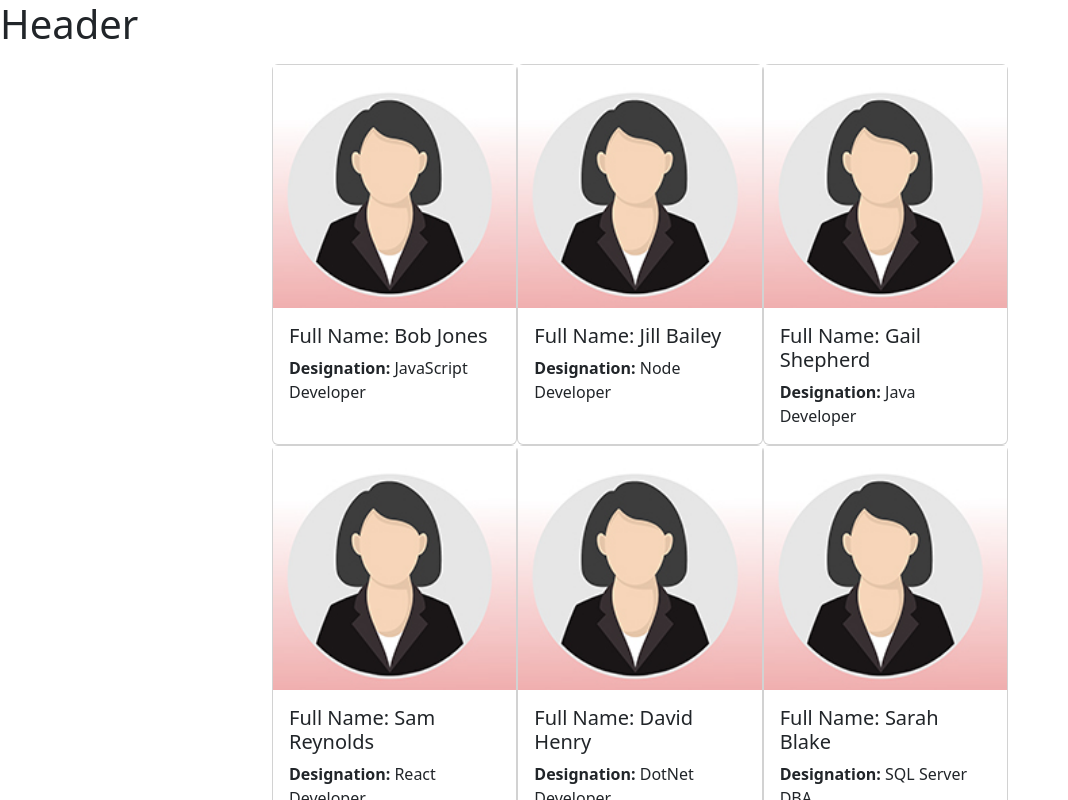
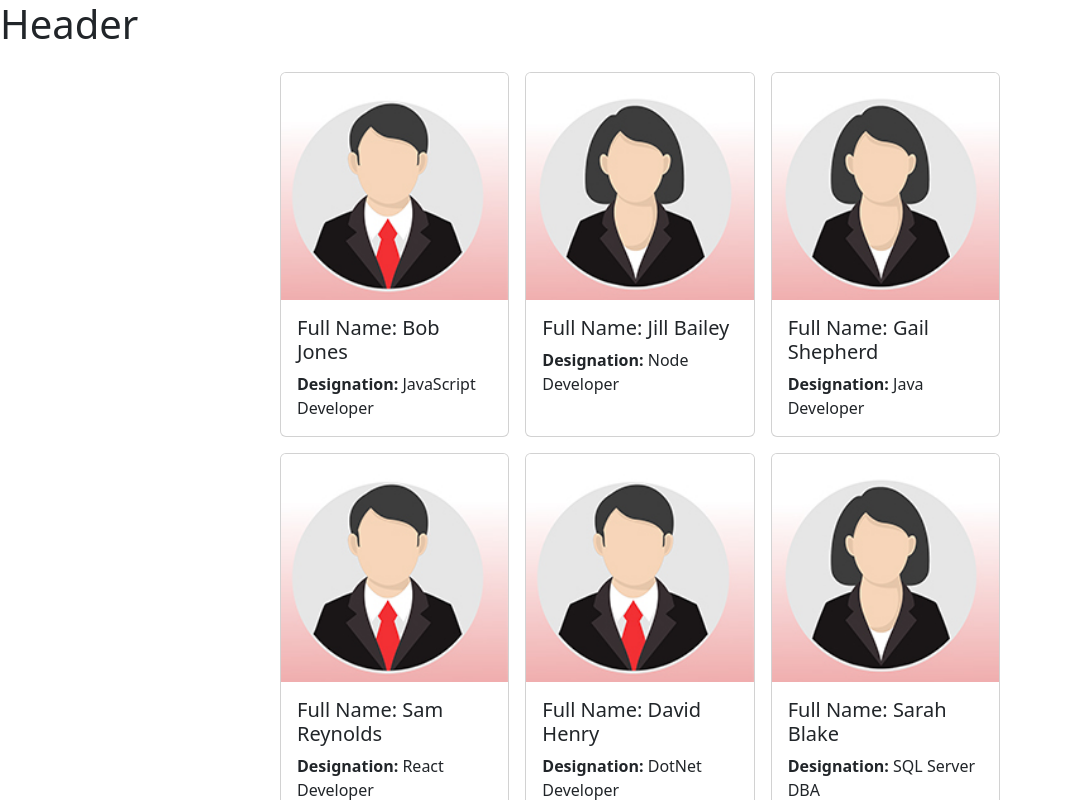
Before and after one commit to cmthecoder/team-allocation-app, a React (Create React App) app: page / in a window 1280 px wide. Shown: the top 800 px of the page, without its empty margins (0-1068 px from the left). Built offline with nearby package versions, Linux system fonts and the light colour scheme.

Commit message:
display the avatar based on the gender

```diff
--- a/src/Employees.jsx
+++ b/src/Employees.jsx
@@ -96,8 +96,10 @@ const Employees = () => {
           <div className="card-collection">
             {
               employees.map((employee) => (
-                <div key={employee.id} id={employee.id} className='card'>
-                  <img src={femaleProfile} alt="female avatar" />
+                <div key={employee.id} id={employee.id} className='card m-2' style={{cursor: 'pointer'}}>
+
+                  {(employee.gender === 'male') ? <img src={maleProfile} alt="male avatar" className="card-img-top"/> : <img src={femaleProfile} alt="female avatar" className="card-img-top" />}
+
                   <div className="card-body">
                     <h5 className="card-title">Full Name: {employee.fullName}</h5>
                     <p className="card-text"><b>Designation:</b> {employee.designation}</p>
```
